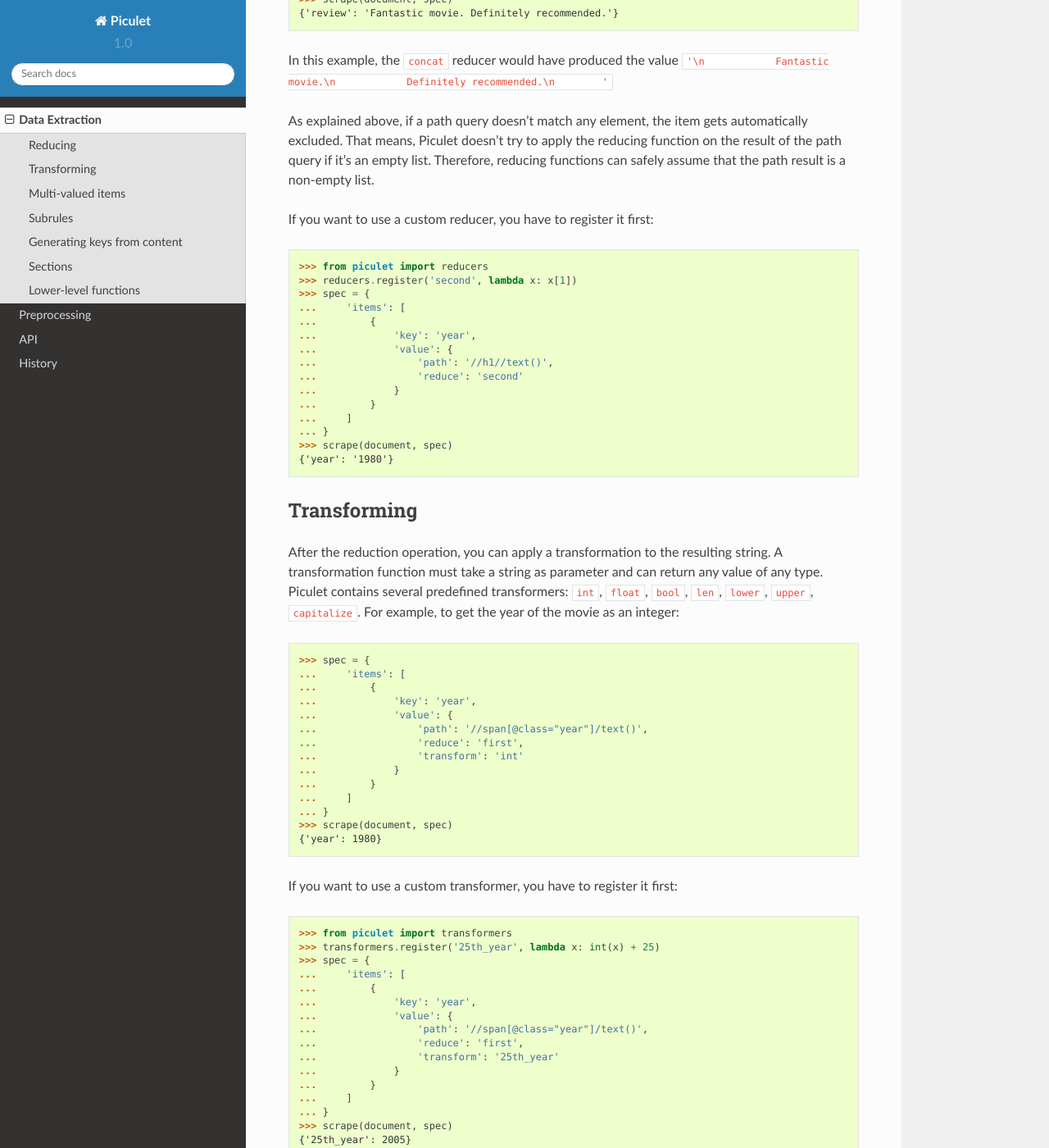
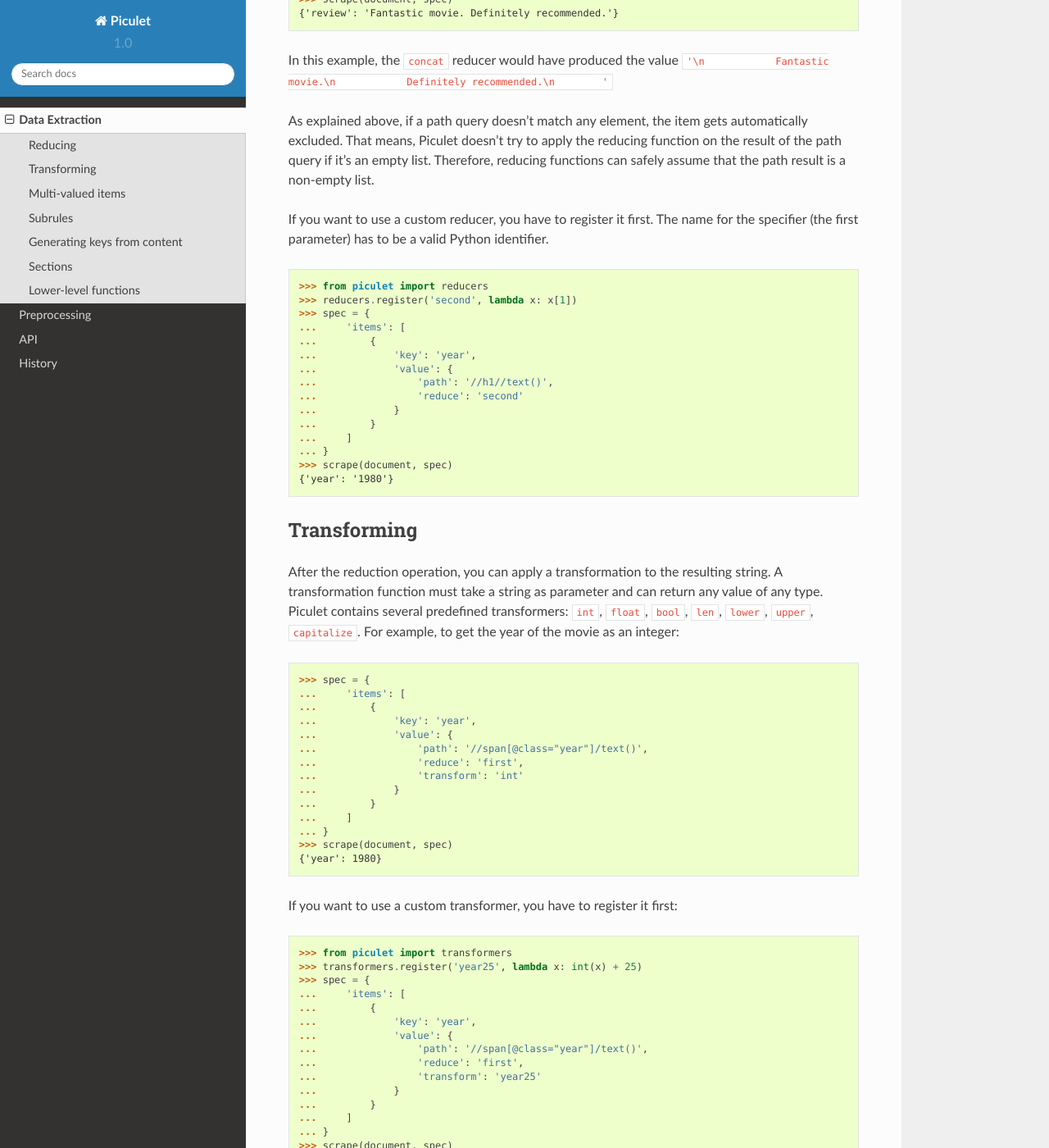
Before and after one commit to uyar/piculet, a Sphinx documentation site: the page built from docs/extract.rst, in a window 1280 px wide and 1400 px high, scrolled down 3501 px. Shown: the whole window at 82% size. Built offline with Sphinx 7.4.7 and the Read the Docs theme 2.0.0, drawn with Linux system fonts in a browser that asks for light colours.

Commit message:
Update documentation about registry entry names being identifiers

```diff
--- a/docs/extract.rst
+++ b/docs/extract.rst
@@ -193,7 +193,8 @@ the reducing function on the result of the path query if it's an empty list.
 Therefore, reducing functions can safely assume that the path result is
 a non-empty list.
 
-If you want to use a custom reducer, you have to register it first:
+If you want to use a custom reducer, you have to register it first. The name
+for the specifier (the first parameter) has to be a valid Python identifier.
 
 .. code-block:: python
 
@@ -243,7 +244,7 @@ If you want to use a custom transformer, you have to register it first:
 .. code-block:: python
 
    >>> from piculet import transformers
-   >>> transformers.register('25th_year', lambda x: int(x) + 25)
+   >>> transformers.register('year25', lambda x: int(x) + 25)
    >>> spec = {
    ...     'items': [
    ...         {
@@ -251,7 +252,7 @@ If you want to use a custom transformer, you have to register it first:
    ...             'value': {
    ...                 'path': '//span[@class="year"]/text()',
    ...                 'reduce': 'first',
-   ...                 'transform': '25th_year'
+   ...                 'transform': 'year25'
    ...             }
    ...         }
    ...     ]
```
